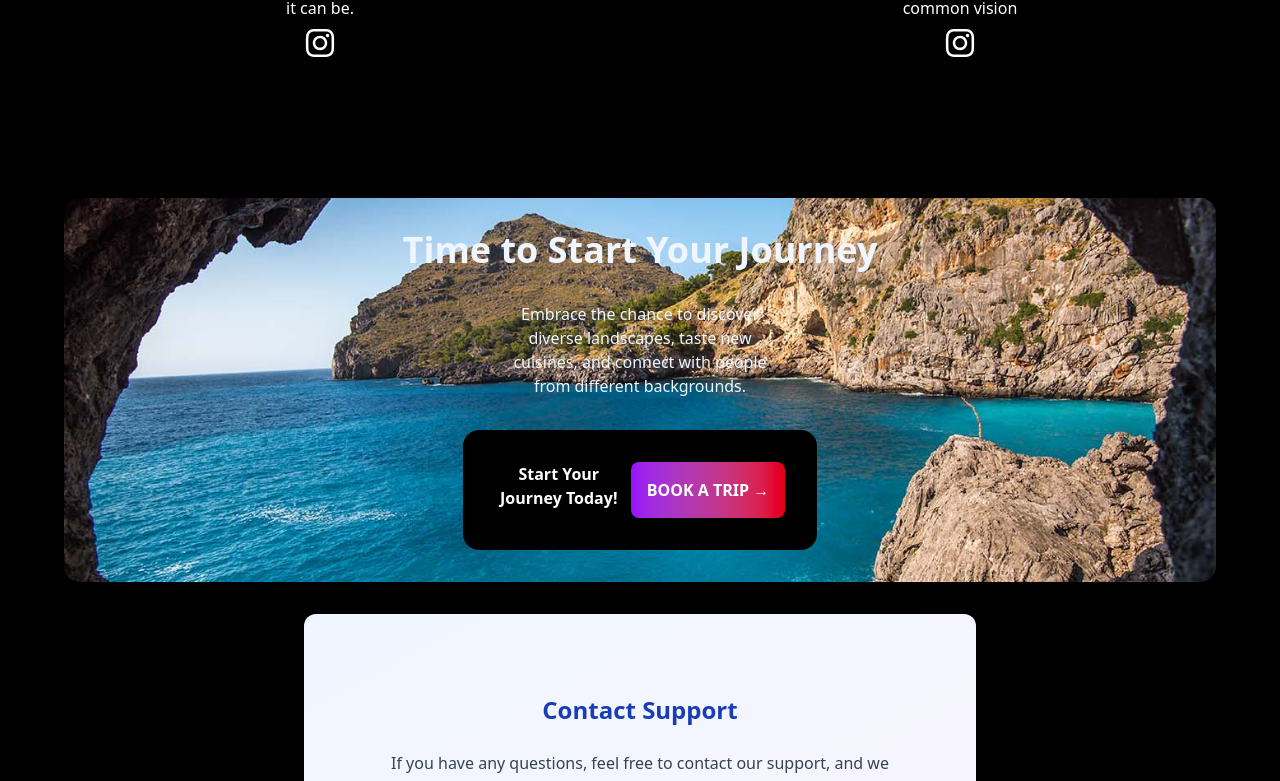
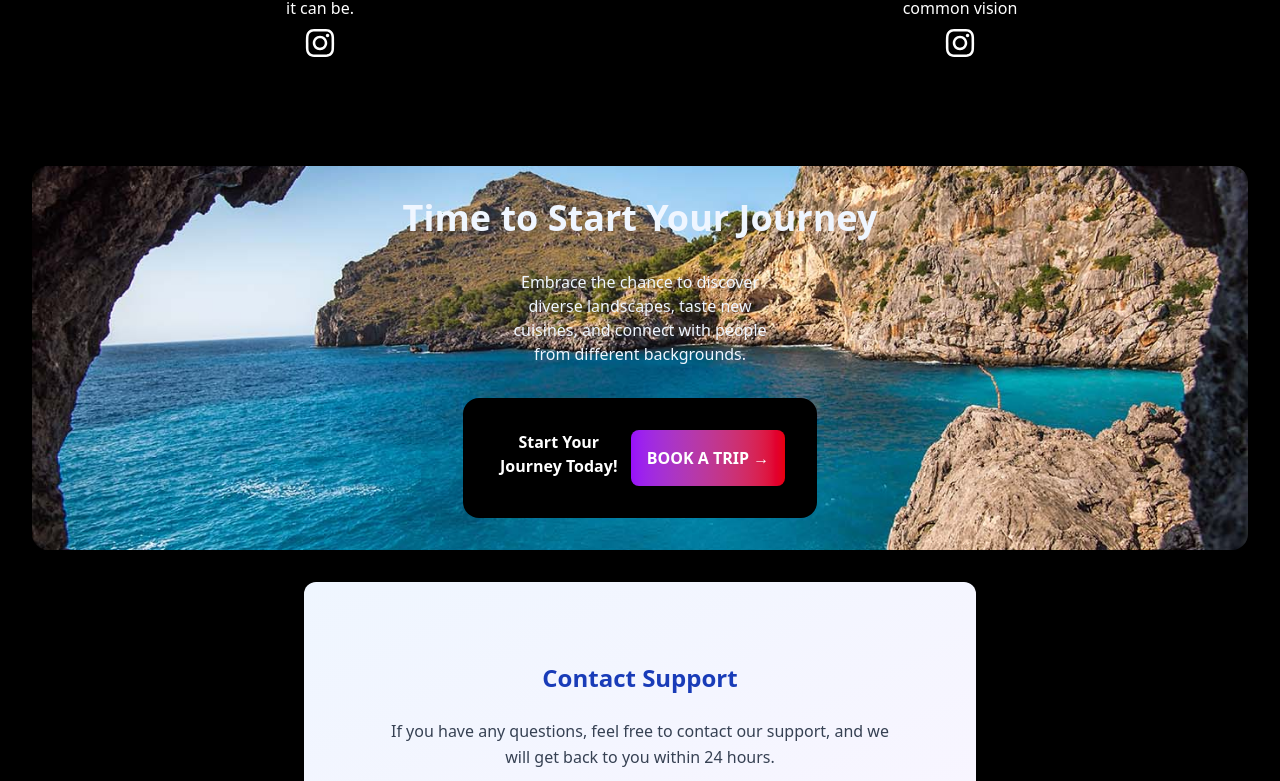
Before and after one commit to gumohh-com/gumohh-com.github.io, a React (Vite) app in the folder client/: page / in a window 1280 px wide. Shown: the part 2017-2798 px from the top of the page. Built offline with nearby package versions, Linux system fonts and the light colour scheme.

Commit message:
Changed Journey Section

```diff
--- a/client/src/components/JourneySection.jsx
+++ b/client/src/components/JourneySection.jsx
@@ -1,6 +1,6 @@
 const JourneySection = () => {
   return (
-    <section className="p-16 bg-black">
+    <section className="p-8 bg-black">
       <div className="flex flex-col items-center bg-[url('/banner-03.jpg')] bg-cover bg-center min-h-96 rounded-2xl w-full mb-8">
         <h4 className="text-4xl text-blue-50 font-bold p-8 text-center">
           Time to Start Your Journey
```
